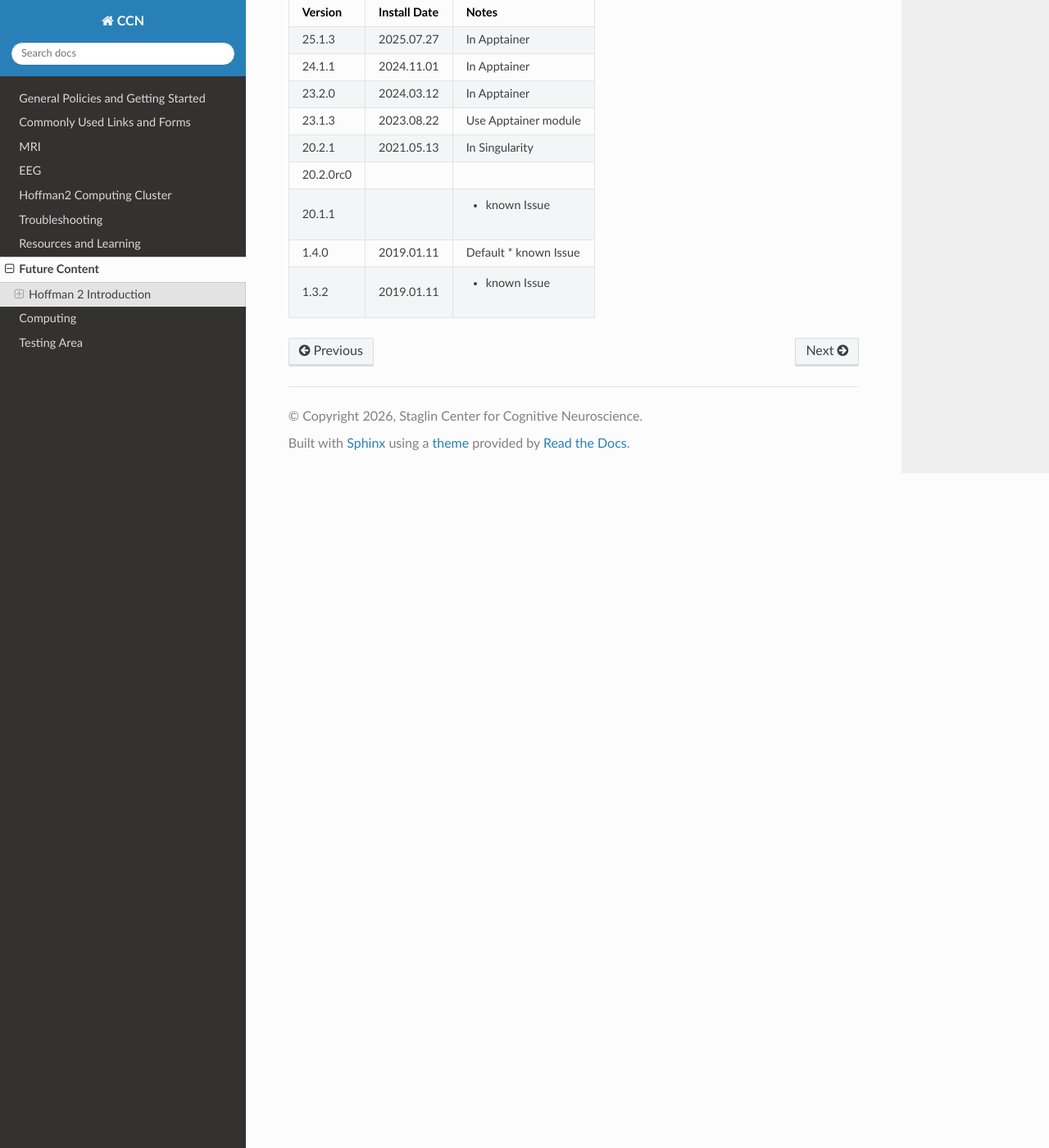
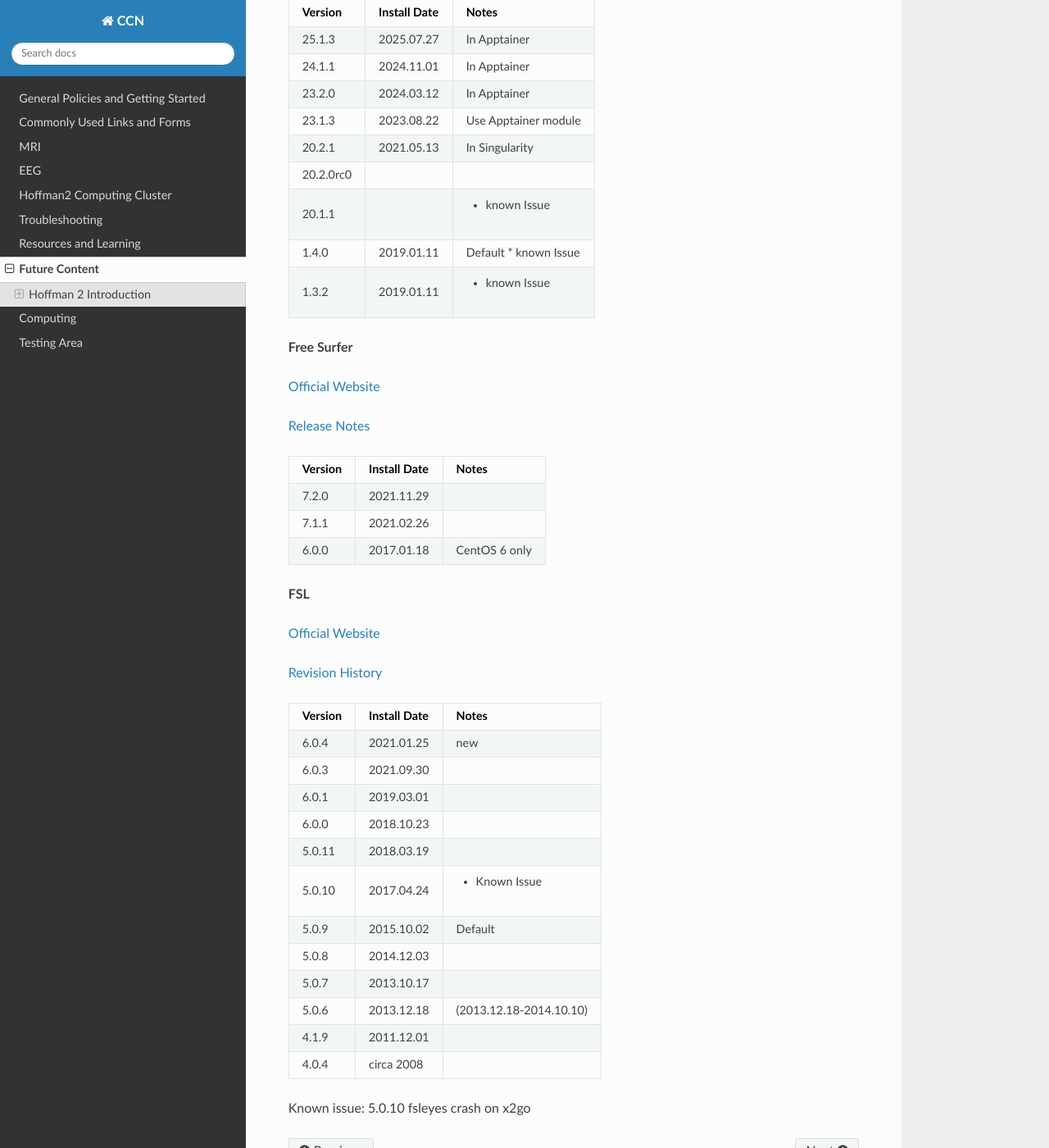
Before and after one commit to CCN-Support/CCN_Wiki, a Sphinx documentation site: the page built from docs/source/future_content.rst, in a window 1280 px wide and 1400 px high, scrolled down 15148 px. Shown: the whole window at 82% size. Built offline with Sphinx 7.4.7 and the Read the Docs theme 3.1.0, drawn with Linux system fonts in a browser that asks for light colours.

Commit message:
Update future_content.rst

```diff
--- a/docs/source/future_content.rst
+++ b/docs/source/future_content.rst
@@ -804,3 +804,76 @@
    * - 1.3.2
      - 2019.01.11
      - * known Issue
+
+**Free Surfer**
+
+`Official Website <http://surfer.nmr.mgh.harvard.edu/>`_
+
+`Release Notes <http://freesurfer.net/fswiki/ReleaseNotes>`_
+
+.. list-table::
+   :header-rows: 1
+
+   * - Version
+     - Install Date
+     - Notes
+   * - 7.2.0
+     - 2021.11.29
+     -
+   * - 7.1.1
+     - 2021.02.26
+     -
+   * - 6.0.0
+     - 2017.01.18
+     - CentOS 6 only
+
+**FSL**
+
+`Official Website <http://fsl.fmrib.ox.ac.uk/fsl/fslwiki/>`_
+
+`Revision History <http://fsl.fmrib.ox.ac.uk/fsl/fslwiki/WhatsNew>`_
+
+.. list-table::
+   :header-rows: 1
+
+   * - Version
+     - Install Date
+     - Notes
+   * - 6.0.4
+     - 2021.01.25
+     - new
+   * - 6.0.3
+     - 2021.09.30
+     -
+   * - 6.0.1
+     - 2019.03.01
+     -
+   * - 6.0.0
+     - 2018.10.23
+     -
+   * - 5.0.11
+     - 2018.03.19
+     -
+   * - 5.0.10
+     - 2017.04.24
+     -  * Known Issue
+   * - 5.0.9
+     - 2015.10.02
+     - Default
+   * - 5.0.8
+     - 2014.12.03
+     -
+   * - 5.0.7
+     - 2013.10.17
+     -
+   * - 5.0.6
+     - 2013.12.18
+     - (2013.12.18-2014.10.10)
+   * - 4.1.9
+     - 2011.12.01
+     -
+   * - 4.0.4
+     - circa 2008
+     -
+
+Known issue: 5.0.10 fsleyes crash on x2go
```
